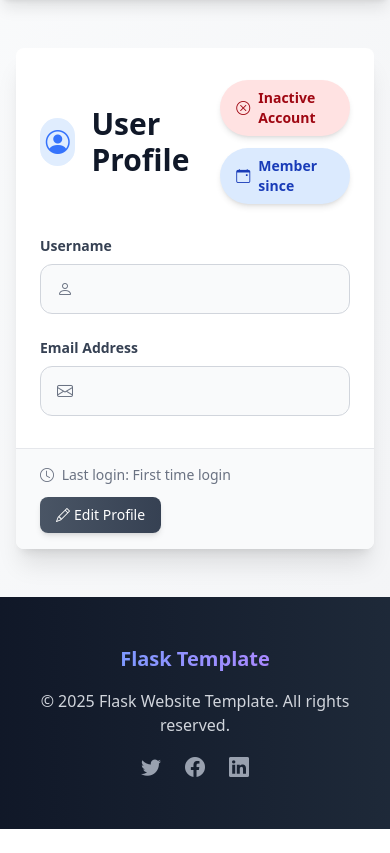
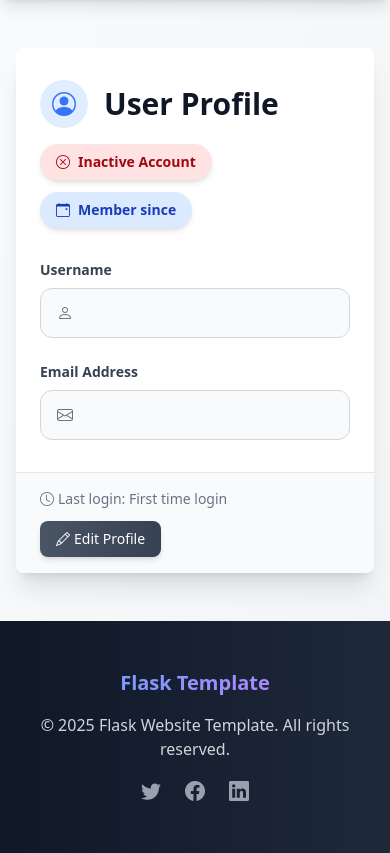
Before and after one commit to MACantara/flask-website-template, a Flask app: template app/templates/auth/profile.html in a window 390 px wide. Shown: the part 65-918 px from the top of the page. Before the commit the page ends 894 px from the top, so only its background shows below. Run offline with Flask 3, Linux system fonts and the light colour scheme; the template is opened without the code that fills it, so the values that code supplies are empty.

Commit message:
Refactor profile template: improve layout and responsiveness of profile information and actions sections

```diff
--- a/app/templates/auth/profile.html
+++ b/app/templates/auth/profile.html
@@ -6,8 +6,8 @@
 <div class="max-w-4xl mx-auto px-4 sm:px-6 lg:px-8 py-12">
     <div class="bg-white dark:bg-gray-800 shadow-xl rounded-lg overflow-hidden">
         <div class="px-6 py-8">
-            <div class="flex items-center justify-between mb-8 opacity-0 animate-fade-in-up">
-                <div class="flex items-center space-x-4">
+            <div class="flex flex-col lg:flex-row lg:items-center lg:justify-between mb-8 opacity-0 animate-fade-in-up">
+                <div class="flex items-center space-x-4 mb-4 lg:mb-0">
                     <div class="h-12 w-12 flex items-center justify-center rounded-full bg-blue-100 dark:bg-blue-900/30 animate-pulse-slow">
                         <i class="bi bi-person-circle text-blue-600 dark:text-blue-400 text-2xl"></i>
                     </div>
@@ -17,7 +17,7 @@
                 </div>
 
                 <!-- Status Badges -->
-                <div class="flex flex-col sm:flex-row gap-3">
+                <div class="flex flex-col gap-3">
                     <!-- Account Status Badge -->
                     <div class="opacity-0 animate-fade-in-up" style="animation-delay: 0.1s;">
                         {% if user.is_active %}
@@ -45,22 +45,28 @@
 
             <!-- Profile Information -->
             <div class="max-w-4xl mx-auto opacity-0 animate-fade-in-left" style="animation-delay: 0.1s;">
-                <div class="grid grid-cols-1 md:grid-cols-2 gap-6 opacity-0 animate-fade-in-up" style="animation-delay: 0.2s;">
-                    <div>
+                <div class="grid grid-cols-1 md:grid-cols-2 gap-6 opacity-0 animate-fade-in-up min-w-0" style="animation-delay: 0.2s;">
+                    <div class="min-w-0">
                         <label class="block text-sm font-semibold text-gray-700 dark:text-gray-300 mb-2">
                             Username
                         </label>
-                        <div class="px-4 py-3 bg-gray-50 dark:bg-gray-700 border border-gray-300 dark:border-gray-600 rounded-xl text-gray-900 dark:text-white transition-all duration-300 hover:bg-gray-100 dark:hover:bg-gray-600 hover:shadow-md">
-                            <i class="bi bi-person mr-2 text-gray-500 dark:text-gray-400"></i>{{ user.username }}
+                        <div class="px-4 py-3 bg-gray-50 dark:bg-gray-700 border border-gray-300 dark:border-gray-600 rounded-xl text-gray-900 dark:text-white transition-all duration-300 hover:bg-gray-100 dark:hover:bg-gray-600 hover:shadow-md overflow-hidden">
+                            <div class="flex items-center min-w-0">
+                                <i class="bi bi-person mr-2 text-gray-500 dark:text-gray-400 flex-shrink-0"></i>
+                                <span class="truncate">{{ user.username }}</span>
+                            </div>
                         </div>
                     </div>
 
-                    <div>
+                    <div class="min-w-0">
                         <label class="block text-sm font-semibold text-gray-700 dark:text-gray-300 mb-2">
                             Email Address
                         </label>
-                        <div class="px-4 py-3 bg-gray-50 dark:bg-gray-700 border border-gray-300 dark:border-gray-600 rounded-xl text-gray-900 dark:text-white transition-all duration-300 hover:bg-gray-100 dark:hover:bg-gray-600 hover:shadow-md">
-                            <i class="bi bi-envelope mr-2 text-gray-500 dark:text-gray-400"></i>{{ user.email }}
+                        <div class="px-4 py-3 bg-gray-50 dark:bg-gray-700 border border-gray-300 dark:border-gray-600 rounded-xl text-gray-900 dark:text-white transition-all duration-300 hover:bg-gray-100 dark:hover:bg-gray-600 hover:shadow-md overflow-hidden">
+                            <div class="flex items-center min-w-0">
+                                <i class="bi bi-envelope mr-2 text-gray-500 dark:text-gray-400 flex-shrink-0"></i>
+                                <span class="truncate">{{ user.email }}</span>
+                            </div>
                         </div>
                     </div>
                 </div>
@@ -70,11 +76,15 @@
         <!-- Profile Actions Section -->
         <div class="bg-gray-50 dark:bg-gray-900/50 px-6 py-4 border-t border-gray-200 dark:border-gray-700 opacity-0 animate-fade-in-up" style="animation-delay: 0.6s;">
             <div class="flex flex-col sm:flex-row sm:items-center sm:justify-between space-y-3 sm:space-y-0">
-                <div class="text-sm text-gray-500 dark:text-gray-400">
-                    <i class="bi bi-clock mr-1"></i>
-                    Last login: {% if user.last_login %}{{ user.last_login.strftime('%B %d, %Y at %I:%M %p') }}{% else %}First time login{% endif %}
+                <div class="text-sm text-gray-500 dark:text-gray-400 min-w-0">
+                    <div class="flex items-center">
+                        <i class="bi bi-clock mr-1 flex-shrink-0"></i>
+                        <span class="truncate">
+                            Last login: {% if user.last_login %}{{ user.last_login.strftime('%B %d, %Y at %I:%M %p') }}{% else %}First time login{% endif %}
+                        </span>
+                    </div>
                 </div>
-                <div class="flex space-x-3">
+                <div class="flex space-x-3 flex-shrink-0">
                     <button class="group inline-flex items-center px-4 py-2 bg-gradient-to-r from-gray-600 to-gray-700 text-white text-sm font-medium rounded-lg hover:from-gray-700 hover:to-gray-800 transition-all duration-300 focus:outline-none focus:ring-4 focus:ring-gray-500/25 shadow-md hover:shadow-lg cursor-pointer hover:scale-105 transform">
                         <i class="bi bi-pencil mr-1"></i>
                         Edit Profile
```
